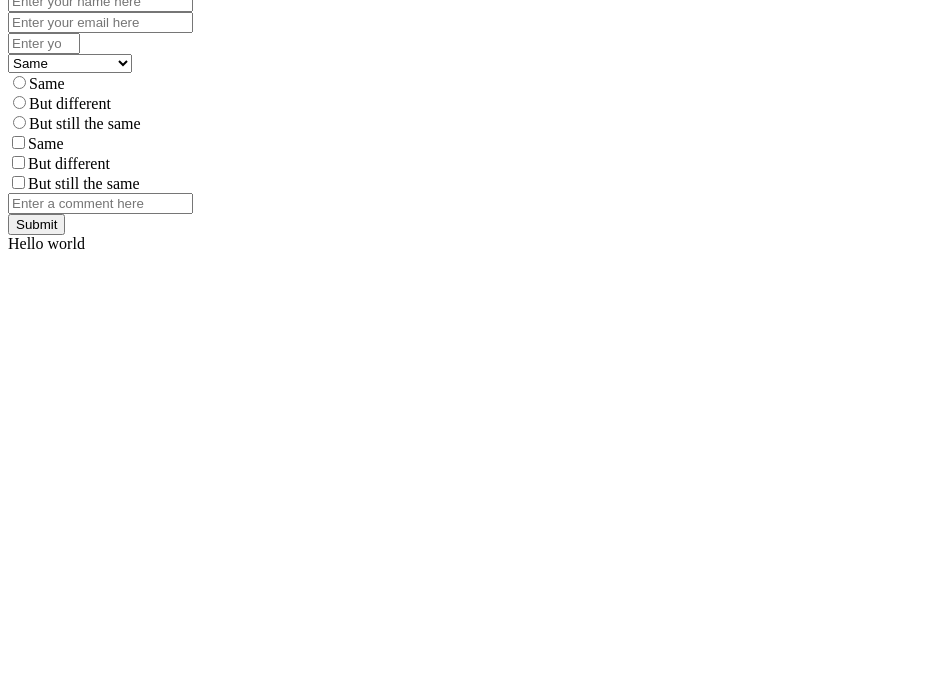
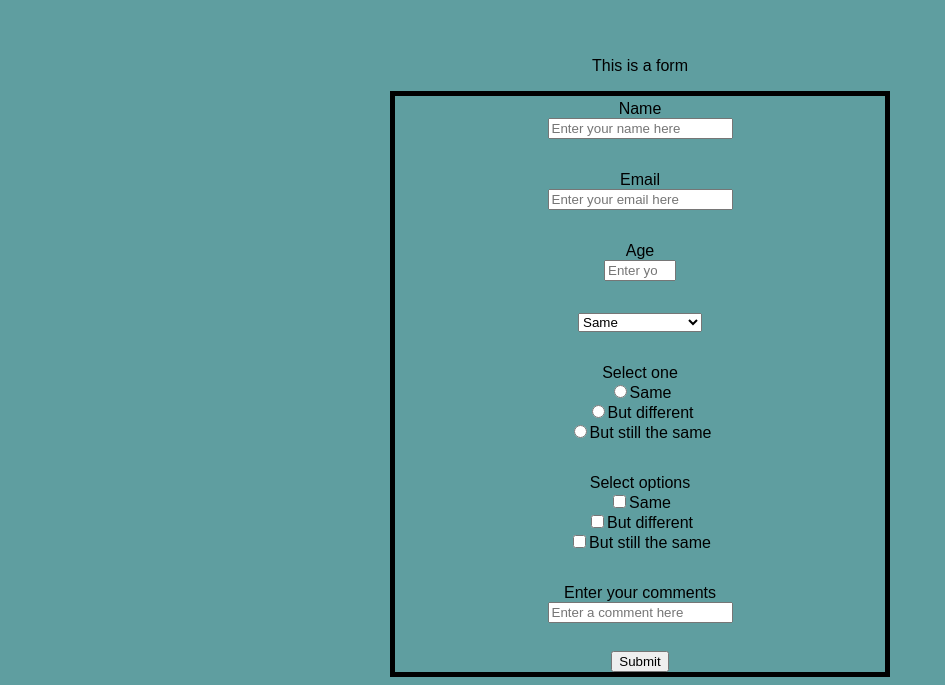
Before and after one commit to Thi-Ponce/Trial_2, a plain HTML site: page index.html in a window 1280 px wide. Shown: the part 123-808 px from the top of the page, without its empty margins (0-945 px from the left). Drawn offline with Linux system fonts and the light colour scheme.

Commit message:
final commit

```diff
--- a/css/style.css
+++ b/css/style.css
@@ -0,0 +1,47 @@
+body {
+    display: block;
+    justify-content: center;
+    justify-items: center;
+    text-align: center;
+    background-color: cadetblue;
+    font-family: Arial, 'Lucida Sans Regular', 'Lucida Grande', 'Lucida Sans Unicode', Geneva, Verdana, sans-serif;
+}
+
+#title {
+    text-align: center;
+    align-items: center;
+    padding: 50px;
+}
+
+#description {
+    text-align: center;
+    align-items: center;
+}
+
+.container {
+    width: 100%;
+    align-items: center;
+    justify-content: center;
+}
+
+form {
+    display: inline-block;
+    justify-content: center;
+    align-items: center;
+    text-align: center;
+    box-sizing: border-box;
+    border: solid rgb(0, 0, 0) 5px;
+    width: 500px;
+}
+
+/* .size {
+    display: block;
+    width: 100%;
+    height: 1rem;
+    padding: 0.4rem 0.75rem;
+} */
+
+.group {
+    margin: 0 auto 1.5rem auto;
+    padding: 0.25rem;
+}
--- a/index.html
+++ b/index.html
@@ -12,45 +12,47 @@
   <div class="container">
     <form id="survey-form">
       <div class="group">
-        <label for="name" id="name-label">
-        <input type="text" id="name" placeholder="Enter your name here">
+        <label for="name" id="name-label"> Name <br>
+        <input type="text" id="name" placeholder="Enter your name here" class="size">
         </label>
       </div>
       <div class="group">
-        <label for="email" id="email-label">
-        <input type="email" id="email" placeholder="Enter your email here">
+        <label for="email" id="email-label"> Email <br>
+        <input type="email" id="email" placeholder="Enter your email here" class="size">
         </label>
       </div>
       <div class="group">
-        <label for="number" id="number-label">
-        <input type="number" id="number" min="18" max="3000" placeholder="Enter your age">
+        <label for="number" id="number-label"> Age <br>
+        <input type="number" id="number" min="18" max="3000" placeholder="Enter your age" class="size">
         </label>
       </div>
-      <div>
-        <select name="" id="dropdown">
+      <div class="group">
+        <select name="" id="dropdown" class="size"> Select options <br>
           <option value="same">Same</option>
           <option value="but-different">But different</option>
           <option value="still-same">But still the same</option>
         </select>
       </div>
-      <div>
+      <div class="size group" >
+        Select one <br>
         <input type="radio" name="Same">Same <br>
         <input type="radio" name="But different">But different <br>
         <input type="radio" name="But still the same">But still the same <br>
       </div>
-      <div>
+      <div class="size group">
+        Select options <br>
         <input type="checkbox" value="Same">Same <br>
         <input type="checkbox" value="But different">But different <br>
         <input type="checkbox" value="But still the same">But still the same <br>
       </div>
-      <div>
+      <div class="group">
+        Enter your comments <br>
         <input type="text" placeholder="Enter a comment here">
       </div>
       <input type="submit" id="submit">
     </form>
   </div>
     <script src="https://cdn.freecodecamp.org/testable-projects-fcc/v1/bundle.js"></script>
-Hello world
     <script  src="js/index.js"></script>
   </body>
 </html>
```
